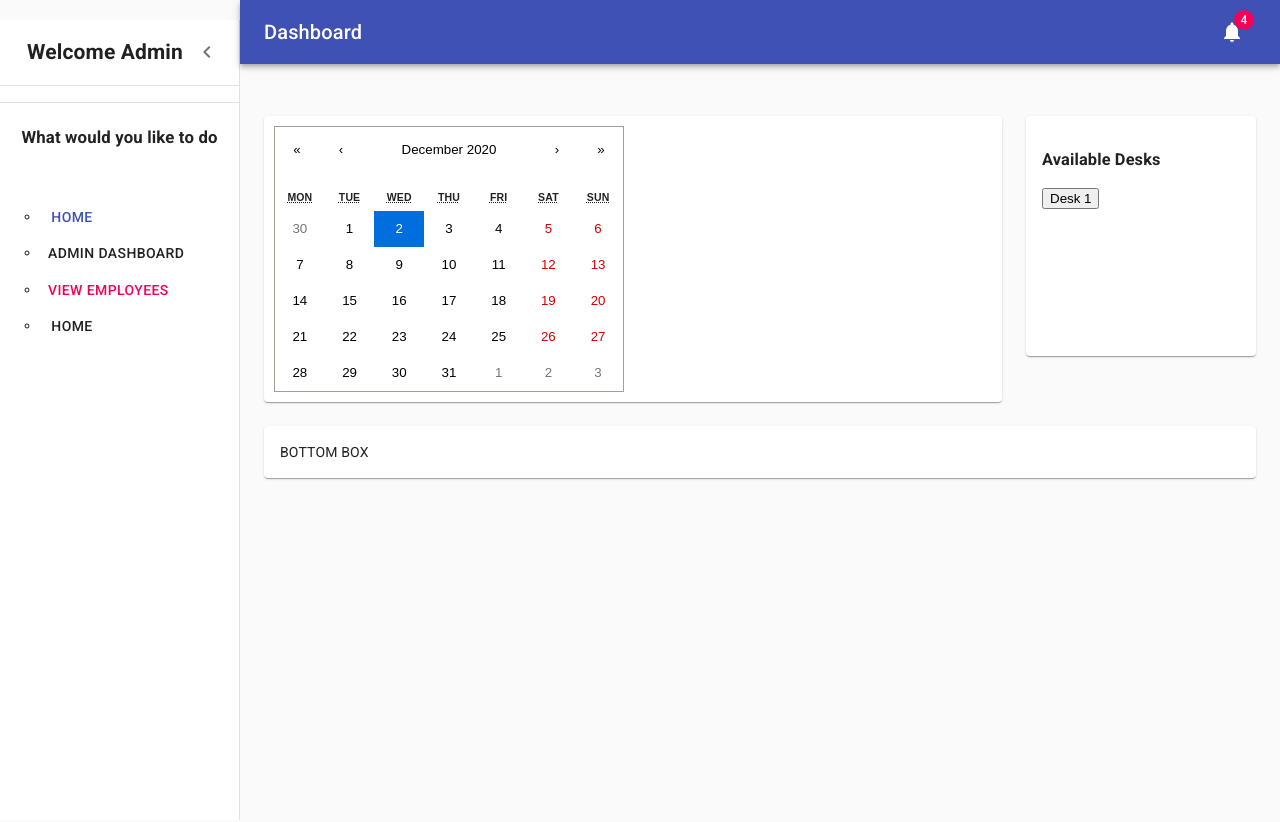
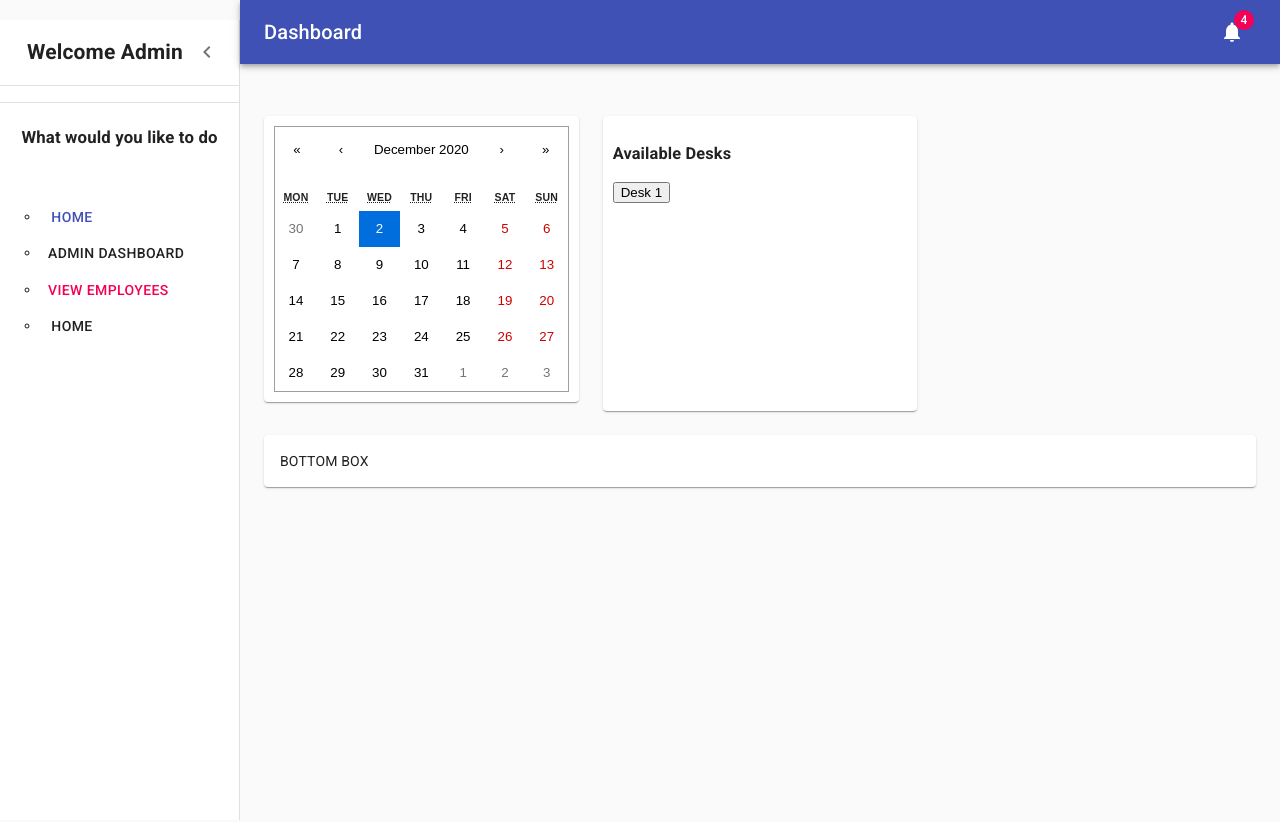
Before and after one commit to WebDevelopAHAHAs/flexidesk, a React (Create React App) app: page / in a window 1280 px wide. Shown: the top 822 px of the page. Built offline with nearby package versions, Linux system fonts and the light colour scheme.

Commit message:
styled calendar position
styled calendar position to be smaller and inline with other divs

```diff
--- a/src/components/styling/Layout.js
+++ b/src/components/styling/Layout.js
@@ -183,14 +183,14 @@ export function Layout() {
         <Container maxWidth="lg" className={classes.container}>
           <Grid container spacing={3}>
 
-            <Grid item xs={12} md={8} lg={9}>
+            <Grid item xs={12} md={8} lg={4}>
               <Paper className="admin-calendar">
                 <Bookings/>
               </Paper>
             </Grid>
 
-            <Grid item xs={12} md={4} lg={3}>
-              <Paper className={fixedHeightPaper}>
+            <Grid item xs={12} md={8} lg={4}>
+              <Paper className="available-seats">
               <h3>Available Desks</h3>
               <ShowDesk/>
               </Paper>
--- a/src/components/styling/layout.css
+++ b/src/components/styling/layout.css
@@ -37,5 +37,12 @@
 
   .admin-calendar{
     padding: 10px;
+    align-items: center;
+    justify-content: center;
+  }
+
+  .available-seats{
+    padding: 10px;
+    height: 295px;
 
   }
```
